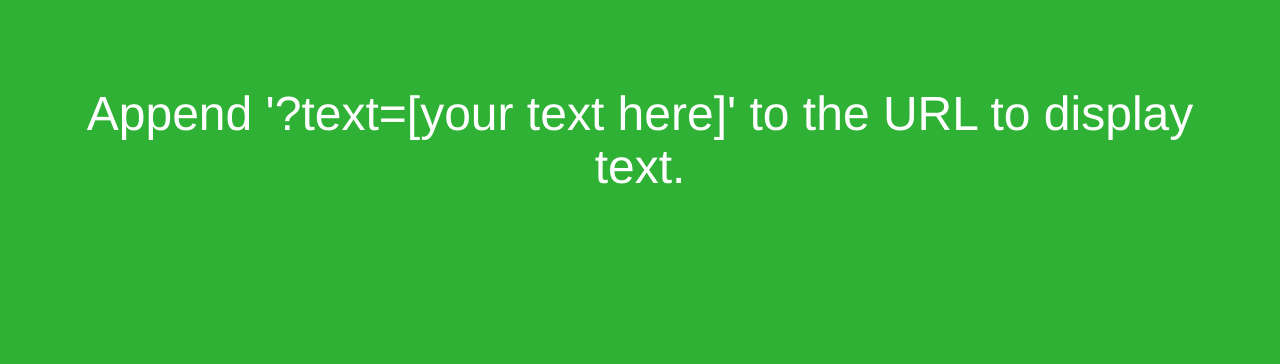
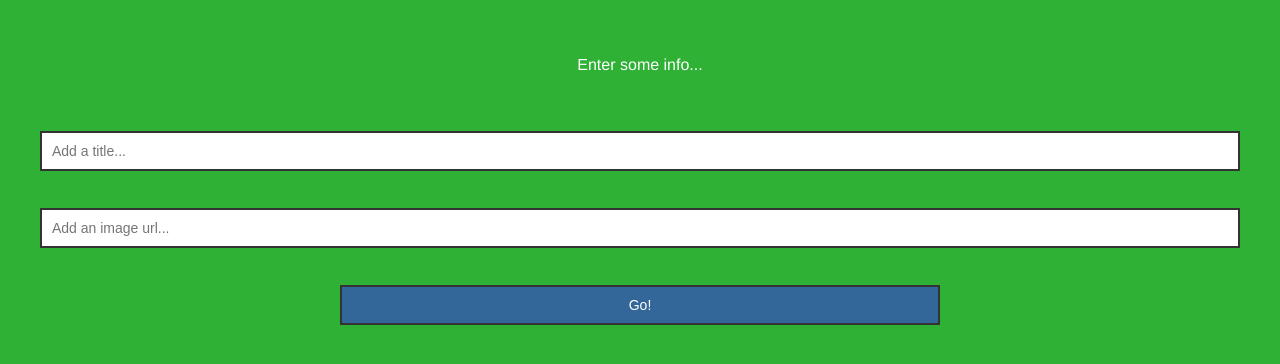
Before and after one commit to mikespencer/mikespencer.github.io, a Jekyll site: the page showtext/index.html, which Jekyll copies as it is, in a window 1280 px wide. Shown: the top 364 px of the page. Built offline with Jekyll 4.4.1, drawn with Linux system fonts in a browser that asks for light colours.

Commit message:
add form to make it easier to create new pages

```diff
--- a/showtext/app.css
+++ b/showtext/app.css
@@ -20,18 +20,51 @@ p, img {
   width: 100%;
 }
 
+.small {
+  font-size: 16px;
+}
+
+
+/** INSTRUCTIONS **/
+
+.instructions {
+  display: none;
+}
+
+input {
+  box-sizing: border-box;
+  padding: 10px;
+  font-size: 14px;
+  margin-bottom: 20px;
+  border: 2px solid #333;
+}
+
+input[type="text"] {
+  width: 100%;
+}
+
+input[type="submit"] {
+  width: 50%;
+  background-color: #369;
+  color: white;
+}
+
+
+/** ANIMATION **/
+
 img {
   -webkit-backface-visibility: hidden;
   -webkit-transform: translateZ(0);
 
   -webkit-animation-name: wiggle;
   -webkit-animation-duration: 0.2s;
-  -webkit-animation-delay: 2s;
+  -webkit-animation-delay: 1.25s;
   -webkit-animation-iteration-count: 3;
   -webkit-animation-timing-function: linear;
+
   animation-name: wiggle;
   animation-duration: 0.2s;
-  animation-delay: 2s;
+  animation-delay: 1.25s;
   animation-iteration-count: 3;
   animation-timing-function: linear;
 }
--- a/showtext/app.js
+++ b/showtext/app.js
@@ -4,7 +4,7 @@
   var body = document.body;
 
   function getParams(){
-    var params = decodeURI(window.location.search)
+    var params = decodeURIComponent(window.location.search)
       .replace(/^\?/, "") // remove leading ?
       .replace(/\/$/, "") // remove trailing /
       .replace(/\+/g, " ") // replace +'s with spaces
@@ -53,9 +53,30 @@
     body.appendChild(img);
   }
 
+  function setupInstructions(){
+    document.querySelector(".instructions").style.display = "block";
+
+    document.querySelector("form").addEventListener("submit", function(){
+      var inputs = document.querySelectorAll("input[type='text']"), v;
+
+      [].forEach.call(inputs, function(input) {
+        v = input.value;
+        input.value = v.replace(/\s/g, "+");
+      });
+
+    }, false);
+
+    return;
+  }
+
   function init(){
     var params = getParams(),
-      text = params.text || "Append '?text=[your text here]' to the URL to display text.";
+      text = params.text;
+
+    if(!text){
+      setupInstructions();
+      return;
+    }
 
     document.title = text;
     addText(text);
--- a/showtext/index.html
+++ b/showtext/index.html
@@ -4,11 +4,18 @@
   <meta charset="utf-8">
   <meta http-equiv="X-UA-Compatible" content="IE=edge">
   <meta name="viewport" content="width=device-width, initial-scale=1">
-	<title></title>
+	<title>Add text and images to display</title>
   <link rel="stylesheet" href="app.css" />
 </head>
 <body>
-	<div class="container"></div>
+  <div class="instructions">
+    <p class="small">Enter some info...</p>
+    <form method="GET">
+      <input type="text" name="text" id="text" val="" placeholder="Add a title..." />
+      <input type="text" name="img" id="img" val="" placeholder="Add an image url..." />
+      <input type="submit" value="Go!" />
+    </form>
+  </div>
 	<script src="app.js"></script>
 </body>
 </html>
```
